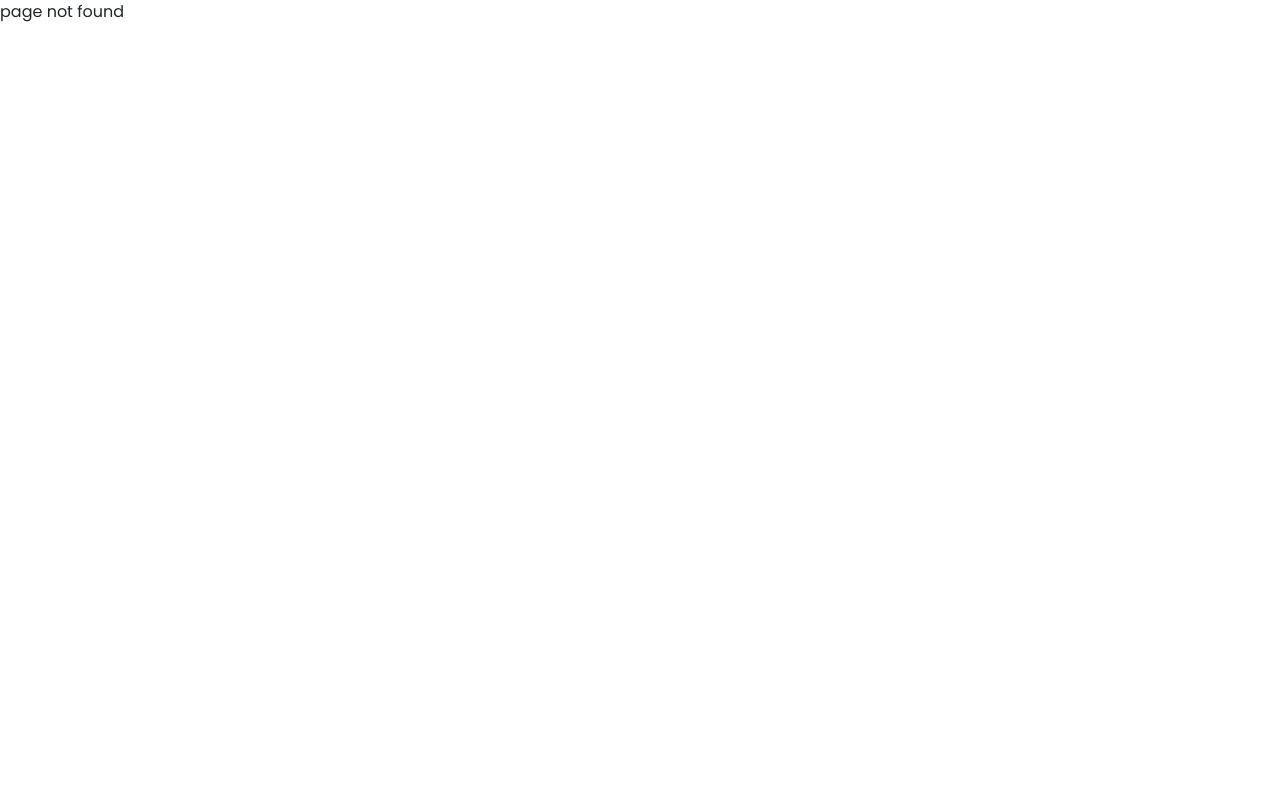
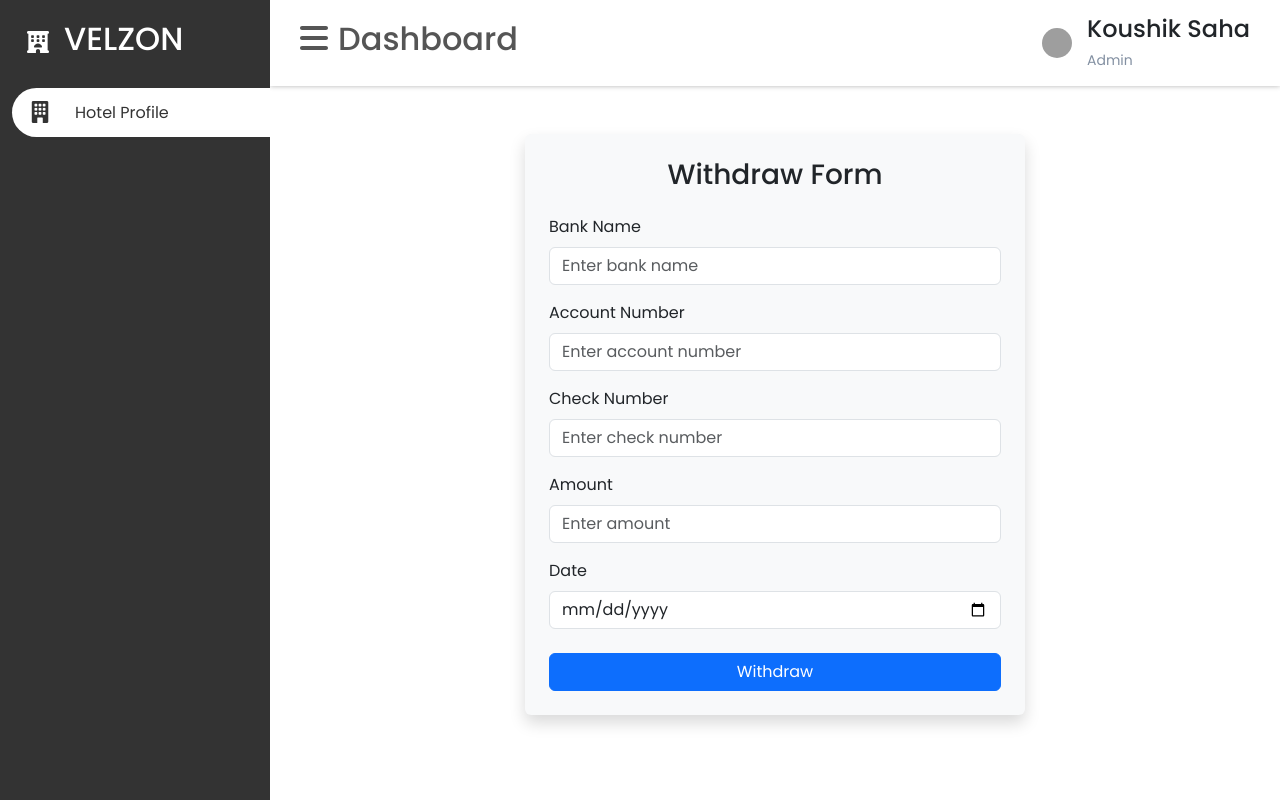
Before and after one commit to Vireta-Group/hotel-saas-frontend, a React (Vite) app: page /withdraw in a window 1280 px wide. Before the commit this address had no page. Built offline with nearby package versions, Linux system fonts and the light colour scheme; grey boxes are pictures that could not be loaded.

Commit message:
bank withdraw form add

```diff
--- /dev/null
+++ b/src/coreModule/bankForm/withdraw/Withdraw.jsx
@@ -0,0 +1,99 @@
+import React, { useState } from 'react';
+import { Container, Form, Button } from 'react-bootstrap';
+
+const Withdraw = () => {
+  const [formData, setFormData] = useState({
+    bankName: '',
+    accountNumber: '',
+    checkNumber: '',
+    amount: '',
+    date: '',
+  });
+
+  const handleChange = (e) => {
+    const { name, value } = e.target;
+    setFormData((prev) => ({
+      ...prev,
+      [name]: value,
+    }));
+  };
+
+  const handleSubmit = (e) => {
+    e.preventDefault();
+    console.log('Withdraw Request:', formData);
+    // এখানে API call বা অন্য লজিক দিতে পারো
+  };
+
+  return (
+    <Container className="py-5 d-flex justify-content-center">
+      <Form onSubmit={handleSubmit} className="p-4 shadow bg-light rounded" style={{ width: '100%', maxWidth: '500px' }}>
+        <h3 className="text-center mb-4">Withdraw Form</h3>
+
+        <Form.Group className="mb-3" controlId="bankName">
+          <Form.Label>Bank Name</Form.Label>
+          <Form.Control
+            type="text"
+            name="bankName"
+            placeholder="Enter bank name"
+            value={formData.bankName}
+            onChange={handleChange}
+            required
+          />
+        </Form.Group>
+
+        <Form.Group className="mb-3" controlId="accountNumber">
+          <Form.Label>Account Number</Form.Label>
+          <Form.Control
+            type="text"
+            name="accountNumber"
+            placeholder="Enter account number"
+            value={formData.accountNumber}
+            onChange={handleChange}
+            required
+          />
+        </Form.Group>
+
+        <Form.Group className="mb-3" controlId="checkNumber">
+          <Form.Label>Check Number</Form.Label>
+          <Form.Control
+            type="text"
+            name="checkNumber"
+            placeholder="Enter check number"
+            value={formData.checkNumber}
+            onChange={handleChange}
+            required
+          />
+        </Form.Group>
+
+        <Form.Group className="mb-3" controlId="amount">
+          <Form.Label>Amount</Form.Label>
+          <Form.Control
+            type="number"
+            name="amount"
+            placeholder="Enter amount"
+            value={formData.amount}
+            onChange={handleChange}
+            required
+          />
+        </Form.Group>
+
+        <Form.Group className="mb-4" controlId="date">
+          <Form.Label>Date</Form.Label>
+          <Form.Control
+            type="date"
+            name="date"
+            value={formData.date}
+            onChange={handleChange}
+            required
+          />
+        </Form.Group>
+
+        <Button type="submit" variant="primary" className="w-100">
+          Withdraw
+        </Button>
+      </Form>
+    </Container>
+  );
+};
+
+export default Withdraw;
--- a/src/routes/routes.jsx
+++ b/src/routes/routes.jsx
@@ -35,6 +35,7 @@ import ExpenceCategorey from "../coreModule/accounting/expenceCategorey/ExpenceC
 import EarnCategory from "../coreModule/earnCategory/EarnCategory";
 
 import BankPage from "../coreModule/accounting/bankPage/BankPage";
+import Withdraw from "../coreModule/bankForm/withdraw/Withdraw";
 
 const router = createBrowserRouter(
   createRoutesFromElements(
@@ -87,6 +88,7 @@ const router = createBrowserRouter(
           <Route path="job-role-attendance" element={<JobRoleAttendance />} />
           <Route path="exepenceCategorey" element={<ExpenceCategorey/>}/>
           <Route path="bank" element={<BankPage />} />
+          <Route path="withdraw" element={<Withdraw/>}/>
         </Route>
       </Route>
     </Route>
```
